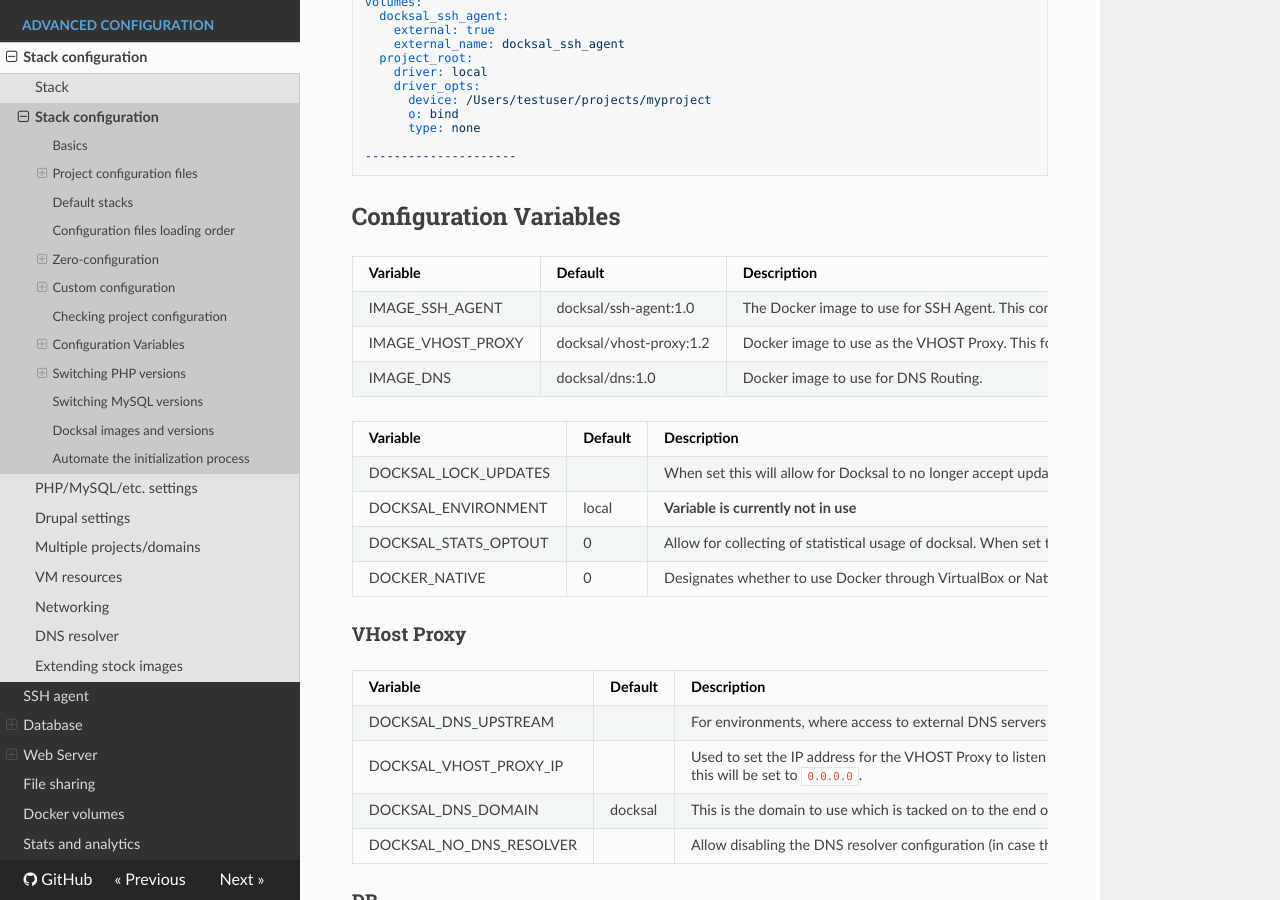
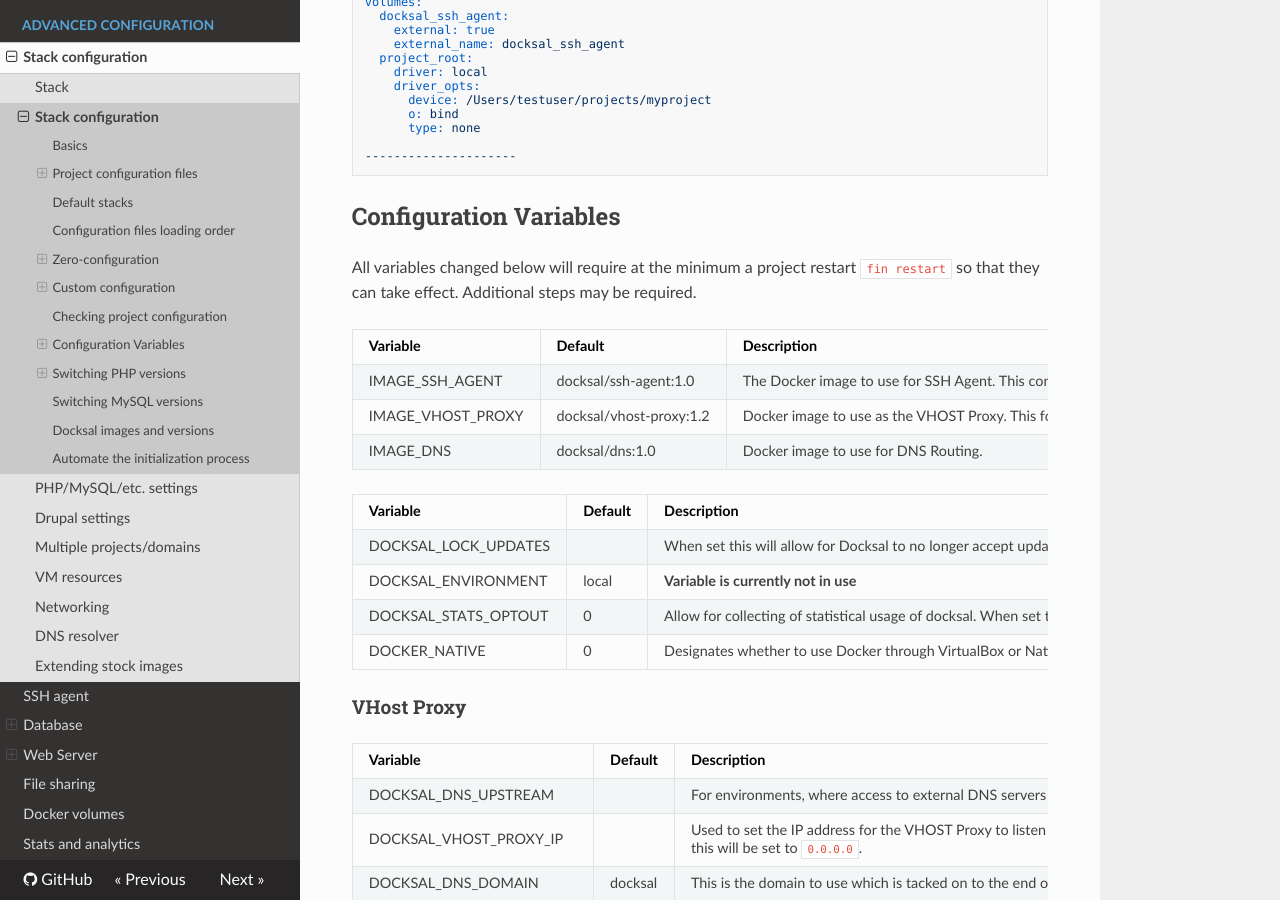
Before and after one commit to docksal/docksal, an MkDocs documentation site: the page built from docs/advanced/stack-config.md, in a window 1280 px wide and 900 px high, scrolled down 5766 px. Built offline with MkDocs 1.6.1, drawn with Linux system fonts in a browser that asks for light colours; nearby versions of some CDN libraries; old or Windows-style settings are respelled for this version of MkDocs.

Commit message:
Updated notes about variables [CI SKIP]

```diff
--- a/docs/advanced/stack-config.md
+++ b/docs/advanced/stack-config.md
@@ -272,6 +272,8 @@ volumes:
 <a name="configuration-variables"></a>
 ## Configuration Variables
 
+All variables changed below will require at the minimum a project restart `fin restart` so that they can take effect. Additional steps may be required.
+
 Variable | Default | Description
 ---------|---------|------------
 IMAGE_SSH_AGENT | docksal/ssh-agent:1.0 | The Docker image to use for SSH Agent. This contains the keys that are shared amongst the projects.
```
